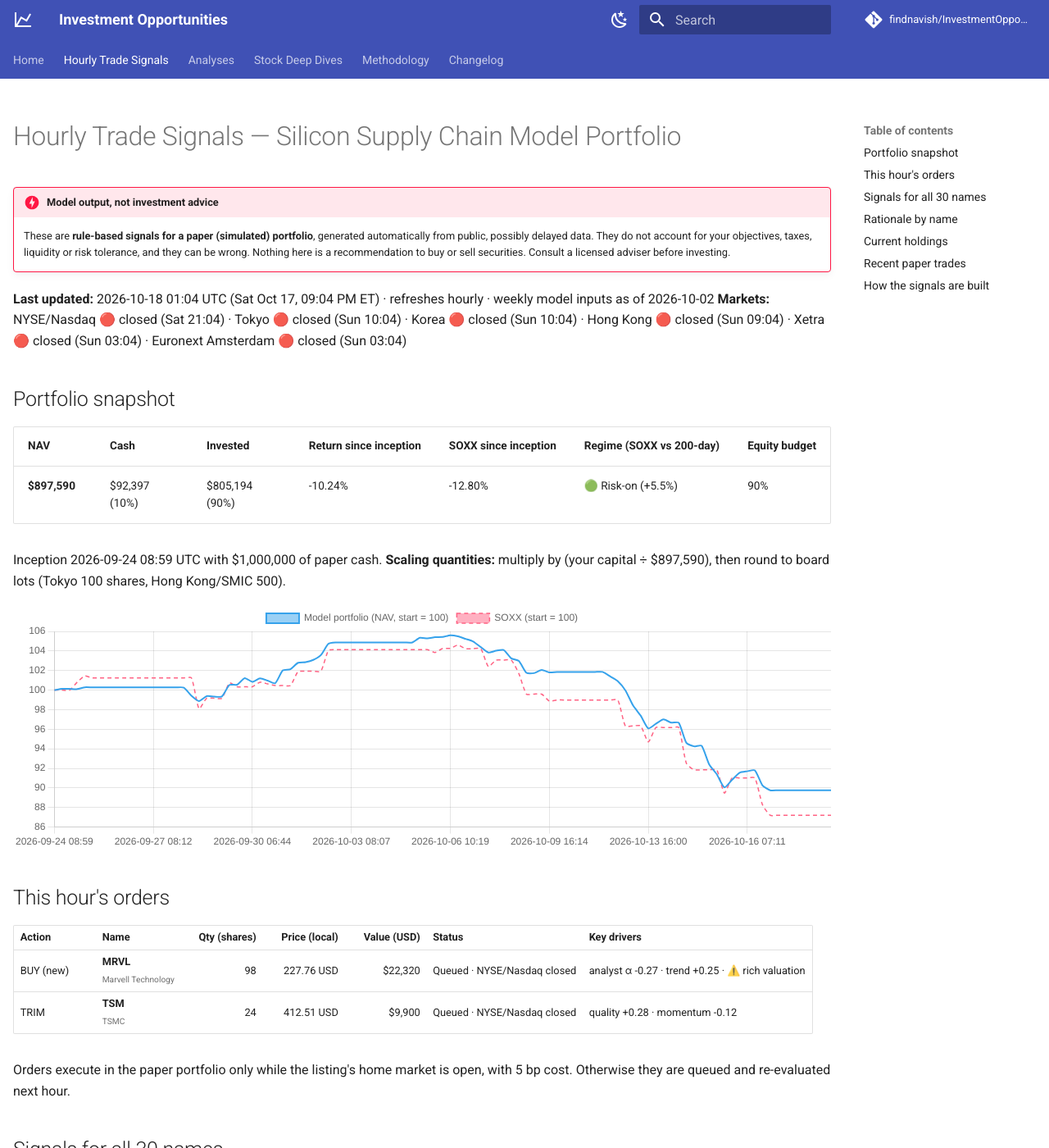
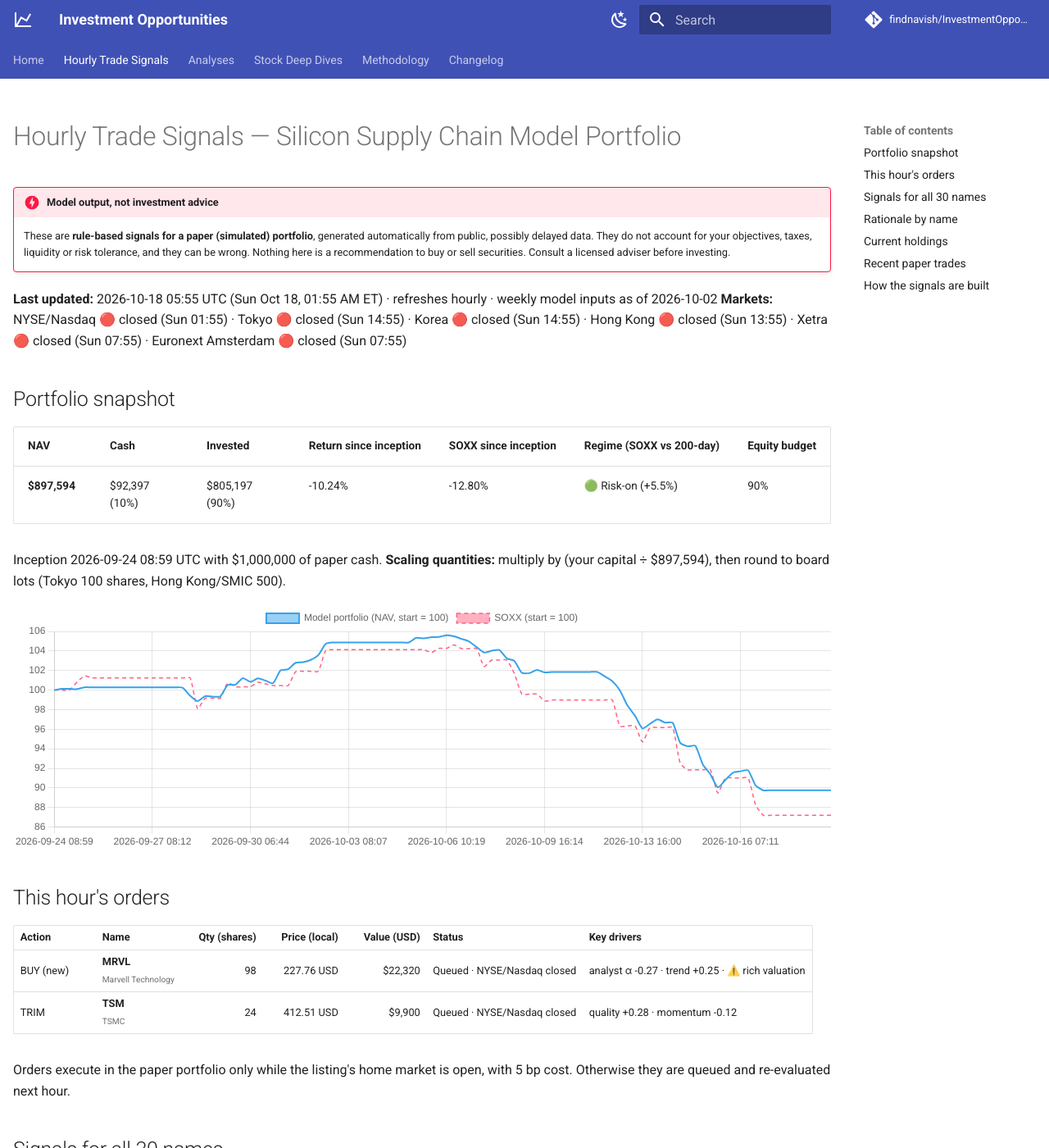
Before and after one commit to findnavish/InvestmentOpportunities, an MkDocs documentation site: the page built from docs/trade-signals/index.md, in a window 1280 px wide and 1400 px high. Shown: the whole window at 82% size. Built offline with MkDocs 1.6.1 and Material for MkDocs 9.7.7, drawn with Linux system fonts in a browser that asks for light colours; comment, search, counter and statistics services are not loaded; some of the changed text lies outside the part shown.

Commit message:
Signals update 2026-10-18 05:55 UTC

```diff
--- a/docs/trade-signals/index.md
+++ b/docs/trade-signals/index.md
@@ -8,16 +8,16 @@ hide:
 !!! danger "Model output, not investment advice"
     These are **rule-based signals for a paper (simulated) portfolio**, generated automatically from public, possibly delayed data. They do not account for your objectives, taxes, liquidity or risk tolerance, and they can be wrong. Nothing here is a recommendation to buy or sell securities. Consult a licensed adviser before investing.
 
-**Last updated:** 2026-10-18 01:04 UTC (Sat Oct 17, 09:04 PM ET) · refreshes hourly · weekly model inputs as of 2026-10-02
-**Markets:** NYSE/Nasdaq 🔴 closed (Sat 21:04) · Tokyo 🔴 closed (Sun 10:04) · Korea 🔴 closed (Sun 10:04) · Hong Kong 🔴 closed (Sun 09:04) · Xetra 🔴 closed (Sun 03:04) · Euronext Amsterdam 🔴 closed (Sun 03:04)
+**Last updated:** 2026-10-18 05:55 UTC (Sun Oct 18, 01:55 AM ET) · refreshes hourly · weekly model inputs as of 2026-10-02
+**Markets:** NYSE/Nasdaq 🔴 closed (Sun 01:55) · Tokyo 🔴 closed (Sun 14:55) · Korea 🔴 closed (Sun 14:55) · Hong Kong 🔴 closed (Sun 13:55) · Xetra 🔴 closed (Sun 07:55) · Euronext Amsterdam 🔴 closed (Sun 07:55)
 
 ## Portfolio snapshot
 
 | NAV | Cash | Invested | Return since inception | SOXX since inception | Regime (SOXX vs 200-day) | Equity budget |
 |---|---|---|---|---|---|---|
-| **$897,590** | $92,397 (10%) | $805,194 (90%) | -10.24% | -12.80% | 🟢 Risk-on (+5.5%) | 90% |
+| **$897,594** | $92,397 (10%) | $805,197 (90%) | -10.24% | -12.80% | 🟢 Risk-on (+5.5%) | 90% |
 
-Inception 2026-09-24 08:59 UTC with $1,000,000 of paper cash. **Scaling quantities:** multiply by (your capital ÷ $897,590), then round to board lots (Tokyo 100 shares, Hong Kong/SMIC 500).
+Inception 2026-09-24 08:59 UTC with $1,000,000 of paper cash. **Scaling quantities:** multiply by (your capital ÷ $897,594), then round to board lots (Tokyo 100 shares, Hong Kong/SMIC 500).
 
 <canvas id="navChart" height="90"></canvas>
 
@@ -45,7 +45,7 @@ Sorted by score. **Weight** = current → target share of NAV. **Key drivers** =
 | 🟢🟢 Strong Buy | +3.02 | **SK hynix**<br><small>000660.KS</small> | 1,284,000 KRW | +145% | +23.7% | +390% | -12% | 27 | +0.62 | 10.5% → 10.0% | – | analyst α +0.85 · momentum +0.41 · ⚠️ oversold, cycle-peak P/E, high σ(e) |
 | 🟢🟢 Strong Buy | +2.49 | **MU**<br><small>Micron Technology</small> | 878.67 USD | +73% | +5.9% | +402% | +22% | 34 | +0.12 | 9.0% → 10.0% | – | momentum +0.53 · analyst α +0.41 · ⚠️ cycle-peak P/E |
 | 🟢🟢 Strong Buy | +1.56 | **Samsung**<br><small>005930.KS</small> | 217,500 KRW | +120% | +18.3% | +199% | -6% | 33 | -0.26 | 8.8% → 10.0% | – | analyst α +0.66 · momentum +0.30 · ⚠️ cycle-peak P/E |
-| 🟢 Buy | +0.59 | **NVDA**<br><small>NVIDIA</small> | 214.13 USD | +53% | +0.9% | +22% | +6% | 38 | +0.47 | 8.9% → 8.6% | – | quality +0.21 · momentum -0.17 |
+| 🟢 Buy | +0.59 | **NVDA**<br><small>NVIDIA</small> | 214.14 USD | +53% | +0.9% | +23% | +6% | 38 | +0.47 | 8.9% → 8.6% | – | quality +0.21 · momentum -0.17 |
 | 🟢 Buy | +0.55 | **ASX**<br><small>ASE Technology</small> | 39.53 USD | +29% | -2.2% | +234% | +23% | 39 | -0.68 | 7.9% → 7.5% | – | momentum +0.35 · quality -0.28 · ⚠️ rich valuation |
 | 🟢 Buy | +0.52 | **Infineon**<br><small>IFX.DE</small> | 52.35 EUR | +66% | +4.2% | +65% | -8% | 36 | -0.04 | 8.5% → 7.6% | – | analyst α +0.36 · trend -0.10 |
 | 🟢 Buy | +0.48 | **AMAT**<br><small>Applied Materials</small> | 409.29 USD | +56% | +2.4% | +84% | -7% | 29 | +0.03 | 7.1% → 5.9% | – | analyst α +0.23 · trend -0.09 · ⚠️ oversold |
@@ -89,7 +89,7 @@ Click a name to expand the full reasoning behind its rating and quantity.
     Within rebalance band of target 10.0%: no trade. Analyst target 477,517 KRW vs 217,500 KRW (+120%, 36 analysts); de-biased α +18.3% vs CAPM hurdle 11.3%. Downtrend -6% vs 200-day avg; 12-1 mom +199%; RSI 33. Quality z -0.26 (ROE 11%). ⚠️ cyclical-peak risk: fwd P/E 3.9 (ch.17-18).
 
 ??? success "NVDA (NVDA) — 🟢 Buy, score +0.59"
-    Within rebalance band of target 8.6%: no trade. Analyst target 327.70 USD vs 214.13 USD (+53%, 59 analysts); de-biased α +0.9% vs CAPM hurdle 13.9%. Uptrend +6% vs 200-day avg; 12-1 mom +22%; RSI 38. Quality z +0.47 (ROE 101%).
+    Within rebalance band of target 8.6%: no trade. Analyst target 327.70 USD vs 214.14 USD (+53%, 59 analysts); de-biased α +0.9% vs CAPM hurdle 13.9%. Uptrend +6% vs 200-day avg; 12-1 mom +23%; RSI 38. Quality z +0.47 (ROE 101%).
 
 ??? success "ASX (ASX) — 🟢 Buy, score +0.55"
     Within rebalance band of target 7.5%: no trade. Analyst target 51.00 USD vs 39.53 USD (+29%, 1 analysts); de-biased α -2.2% vs CAPM hurdle 11.9%. Uptrend +23% vs 200-day avg; 12-1 mom +234%; RSI 39. Quality z -0.68 (ROE 12%). ⚠️ price implies 69% stage-1 growth (reverse DCF).
@@ -175,7 +175,7 @@ Click a name to expand the full reasoning behind its rating and quantity.
 |---|---|---|---|---|---|---|
 | 000660.KS | SK hynix | 98 | 1,284,000 KRW | $94,313 | 10.5% | Strong Buy |
 | MU | Micron Technology | 92 | 878.67 USD | $80,838 | 9.0% | Strong Buy |
-| NVDA | NVIDIA | 371 | 214.13 USD | $79,442 | 8.9% | Buy |
+| NVDA | NVIDIA | 371 | 214.14 USD | $79,446 | 8.9% | Buy |
 | 005930.KS | Samsung Electronics | 485 | 217,500 KRW | $79,064 | 8.8% | Strong Buy |
 | IFX.DE | Infineon Technologies | 1,301 | 52.35 EUR | $76,577 | 8.5% | Buy |
 | ASX | ASE Technology | 1,797 | 39.53 USD | $71,026 | 7.9% | Buy |
```
Also changed, not shown: docs/trade-signals/nav.json (+1 -1 lines).
